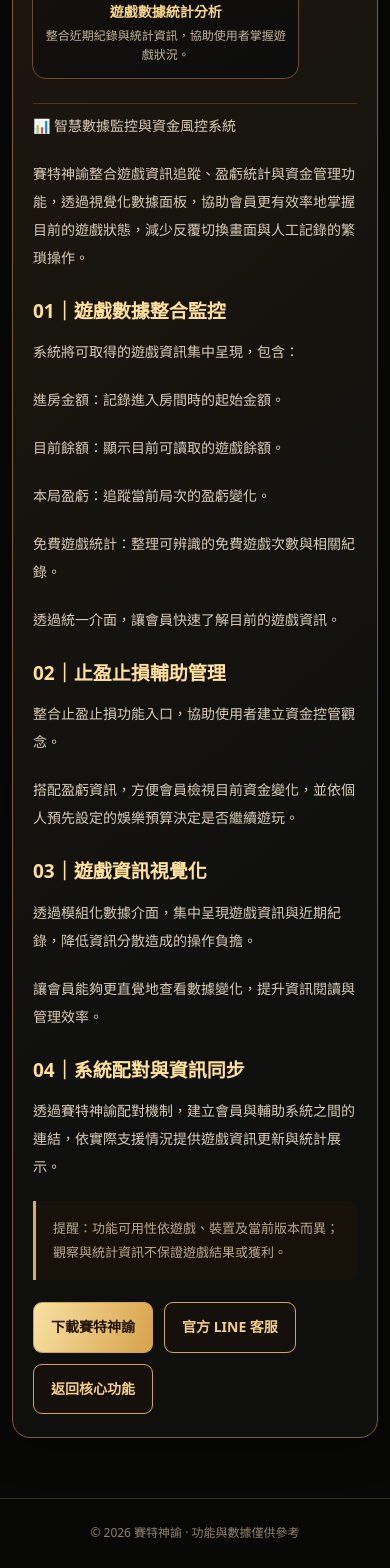
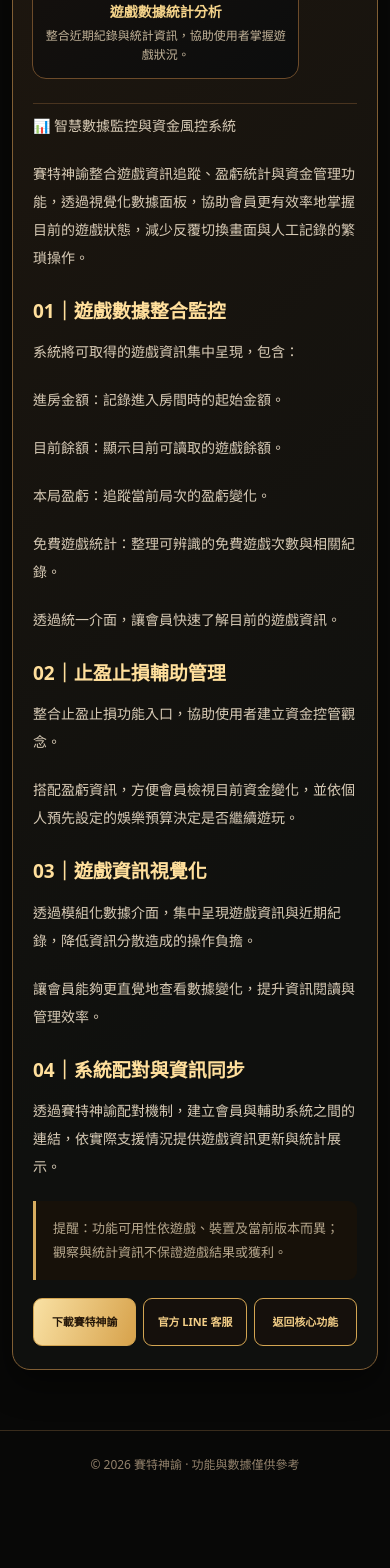
Before and after one commit to seth-oracle/seth-oracle.github.io, a Jekyll site: the page built from _feature_docs/data.md, in a window 390 px wide. Shown: the part 749-2317 px from the top of the page. Built offline with Jekyll 4.4.1, drawn with Linux system fonts in a browser that asks for light colours; after the commit the page ends 2249 px from its top, so only the background shows below that.

Commit message:
Arrange three feature tutorial footer buttons in a single row on mobile

```diff
--- a/_layouts/feature.html
+++ b/_layouts/feature.html
@@ -120,6 +120,33 @@ footer{text-align:center;color:#93826c;font-size:12px;padding:23px;border-top:1p
   .gallery-note{margin:0 0 22px!important;text-align:center}
 }
 @media(max-width:380px){.feature-gallery .feature-shot>a{height:255px!important;min-height:255px;max-height:255px}}
+
+/* Mobile: 3 bottom action buttons on one row */
+@media(max-width:650px){
+  .article .tools{
+    display:grid!important;
+    grid-template-columns:repeat(3,minmax(0,1fr))!important;
+    gap:7px!important;
+    width:100%;
+    margin-top:18px;
+    align-items:stretch;
+  }
+  .article .tools>.btn{
+    box-sizing:border-box;
+    display:flex;
+    align-items:center;
+    justify-content:center;
+    width:100%;
+    min-width:0;
+    min-height:48px;
+    padding:9px 4px!important;
+    font-size:clamp(10px,2.8vw,12px)!important;
+    line-height:1.35;
+    text-align:center;
+    white-space:normal;
+    overflow-wrap:anywhere;
+  }
+}
 </style></head><body>
 <header class="top"><a class="logo site-app-brand" href="/"><img class="site-app-brand-icon" src="https://xinyao-ai.github.io/xinyao-ai/icon-192.png" alt="" width="38" height="38" decoding="async"><span>賽特神諭</span></a><nav class="nav"><a href="/">官方首頁</a><a href="/guides/">攻略中心</a><a href="/assistant/">神諭助手</a></nav></header>
 <div class="masthead"><div class="eyebrow">SETH ORACLE · FEATURE GUIDE</div><h1>{{ page.title | escape }}</h1><p>{{ page.description | escape | newline_to_br }}</p></div>
```
